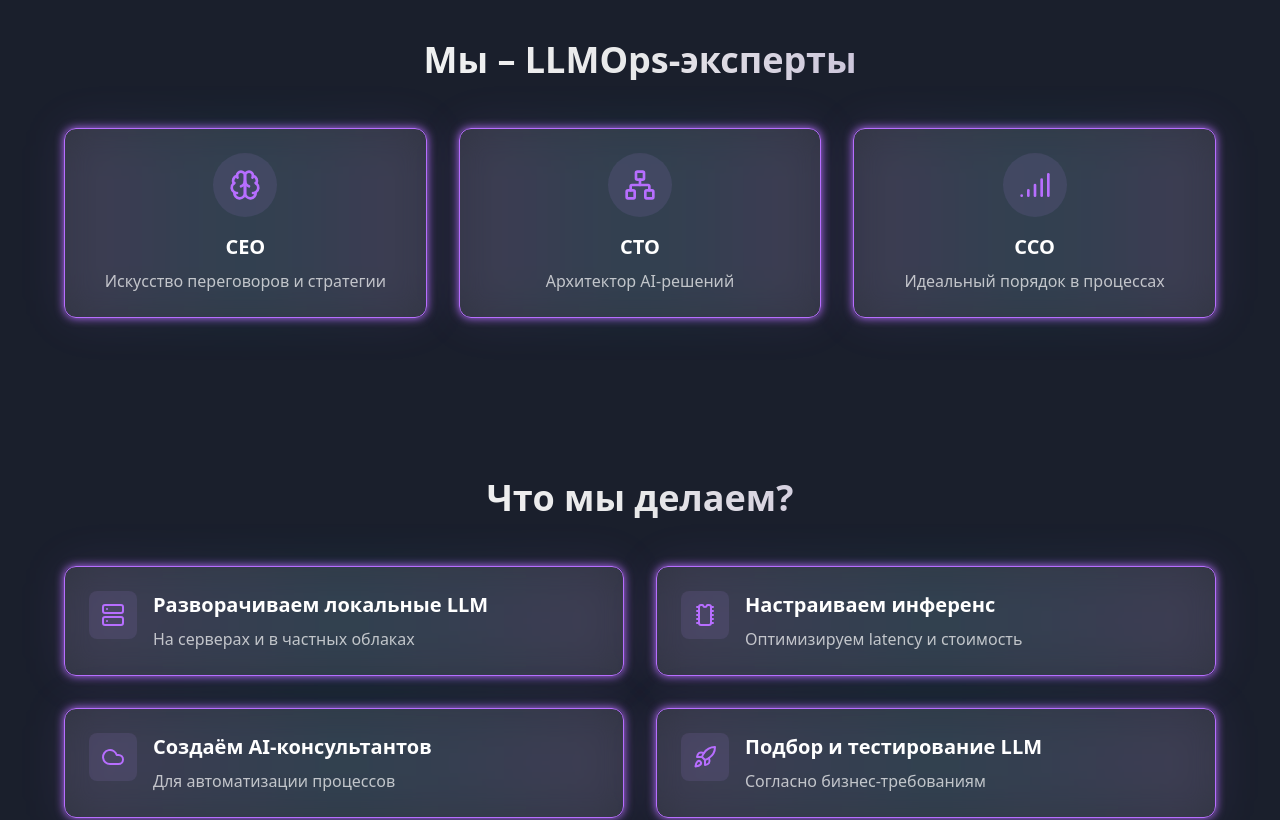
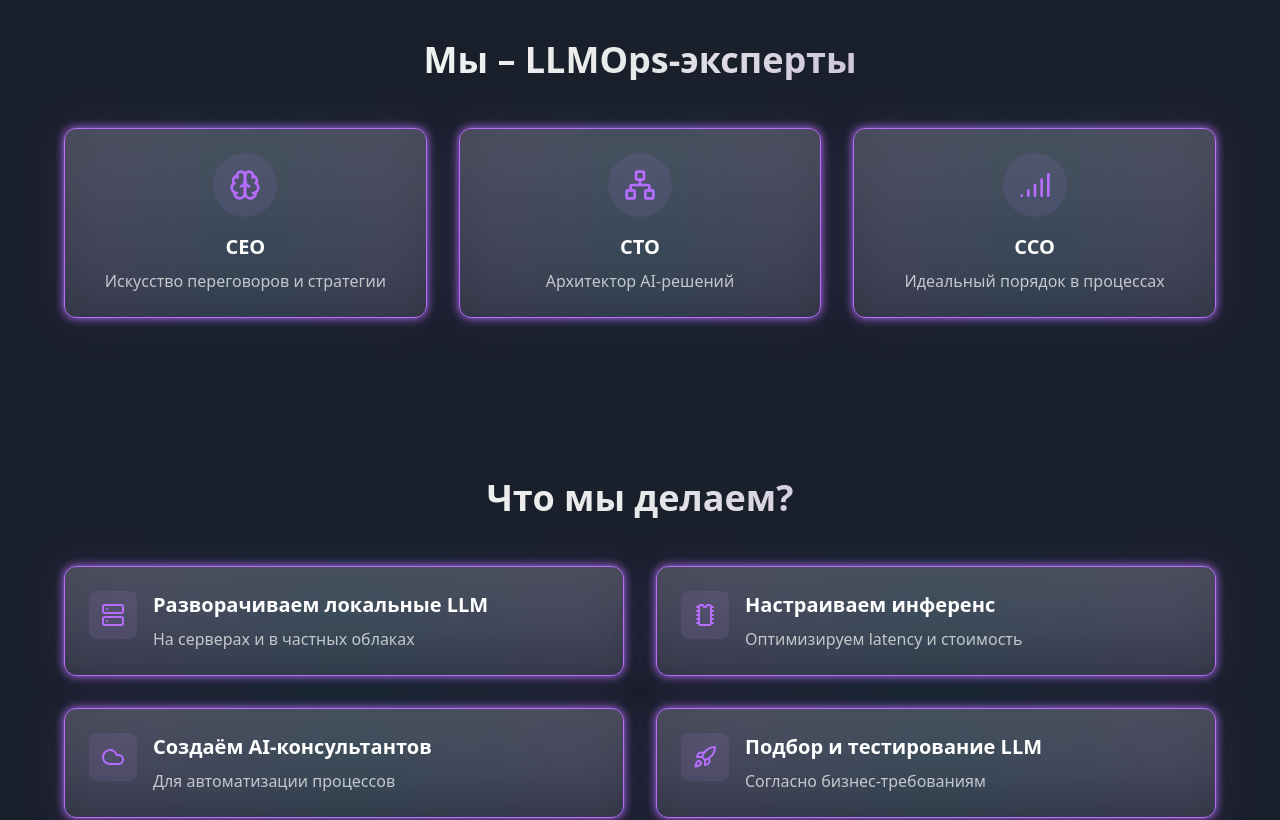
Before and after one commit to vionaaru/mystic-ai-landing, a React (Vite) app: page / in a window 1280 px wide. Shown: the part 840-1660 px from the top of the page. Built offline with nearby package versions, Linux system fonts and the light colour scheme.

Commit message:
Enhance card styling
Make cards more visually prominent by adjusting their styling.  This may involve changes to shadows, borders, or other visual elements to create a more three-dimensional effect.

```diff
--- a/src/components/ServicesGrid.tsx
+++ b/src/components/ServicesGrid.tsx
@@ -40,7 +40,7 @@ const ServicesGrid = () => {
                 className="relative group cursor-pointer"
               >
                 <div className="absolute inset-0 bg-gradient-to-r from-neon-purple/20 via-neon-blue/20 to-neon-purple/20 rounded-xl blur-xl opacity-50 group-hover:opacity-75 transition-opacity duration-300" />
-                <div className="glass-panel rounded-xl p-6 transition-all duration-300 hover:scale-105 neon-border relative bg-black/40 backdrop-blur-sm">
+                <div className="glass-panel rounded-xl p-6 transition-all duration-300 hover:scale-105 neon-border relative bg-gradient-to-b from-white/10 to-transparent backdrop-blur-sm shadow-[inset_0_1px_1px_rgba(255,255,255,0.2),0_10px_20px_-5px_rgba(0,0,0,0.4)]">
                   <div className="flex items-start">
                     <div className="w-12 h-12 rounded-lg flex items-center justify-center bg-accent/20 group-hover:animate-glow-pulse mr-4">
                       <Icon className="w-6 h-6 text-neon-purple" />
--- a/src/components/TeamSection.tsx
+++ b/src/components/TeamSection.tsx
@@ -35,7 +35,7 @@ const TeamSection = () => {
                 className="relative group cursor-pointer"
               >
                 <div className="absolute inset-0 bg-gradient-to-r from-neon-purple/20 via-neon-blue/20 to-neon-purple/20 rounded-xl blur-xl opacity-50 group-hover:opacity-75 transition-opacity duration-300" />
-                <div className="glass-panel rounded-xl p-6 transition-all duration-300 hover:scale-105 neon-border relative bg-black/40 backdrop-blur-sm">
+                <div className="glass-panel rounded-xl p-6 transition-all duration-300 hover:scale-105 neon-border relative bg-gradient-to-b from-white/10 to-transparent backdrop-blur-sm shadow-[inset_0_1px_1px_rgba(255,255,255,0.2),0_10px_20px_-5px_rgba(0,0,0,0.4)]">
                   <div className="flex flex-col items-center text-center">
                     <div className="w-16 h-16 rounded-full flex items-center justify-center bg-accent/20 mb-4 group-hover:animate-glow-pulse">
                       <Icon className="w-8 h-8 text-neon-purple" />
```
